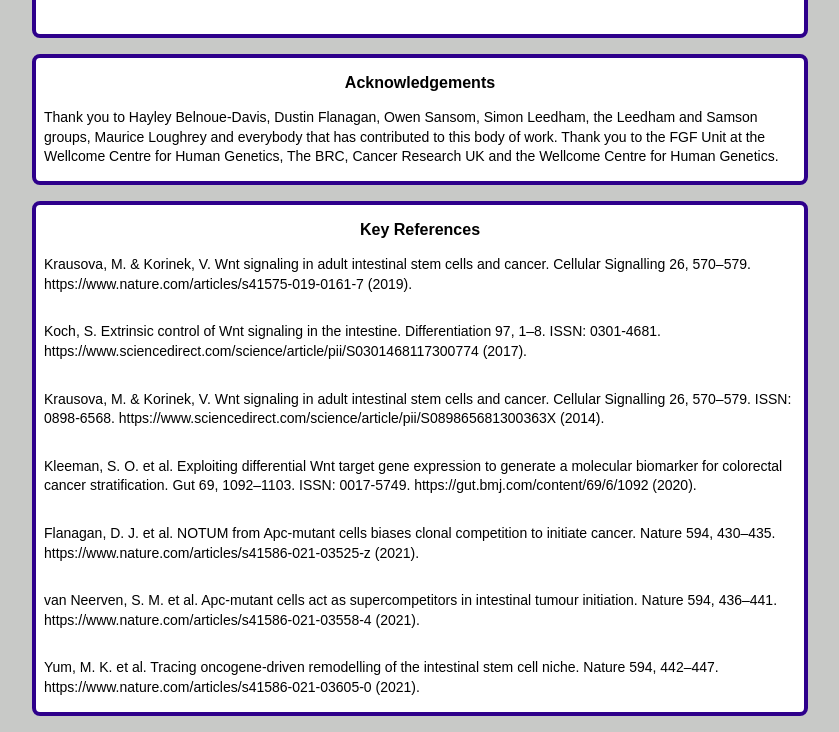
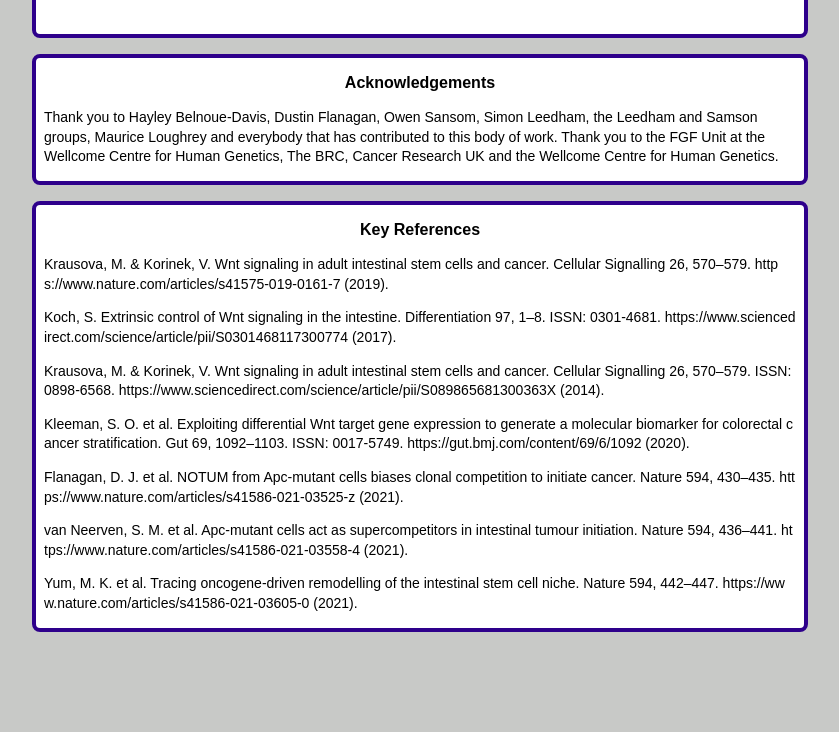
Before and after one commit to nnasreddin/research, a plain HTML site: page pages/abstract.html in a window 1280 px wide. Shown: the part 1896-2628 px from the top of the page, without its empty margins (220-1059 px from the left). After the commit the page ends 2544 px from the top, so only its background shows below. Drawn offline with Linux system fonts and the light colour scheme.

Commit message:
One more time for good luck

```diff
--- a/pages/abstract.html
+++ b/pages/abstract.html
@@ -77,6 +77,7 @@
         <div class="content">
             <div class="key-references">
                 <h4>Key References</h4>
+                <div class="references">
                     <ul>
                         <li>
                             <a href="https://www.nature.com/articles/s41575-019-0161-7" target="_blank">
@@ -117,5 +118,6 @@
                 </div>
             </div>
         </div>
+    </div>
 
 </body>
--- a/style.css
+++ b/style.css
@@ -16,7 +16,7 @@ body {
 
 a {
     text-decoration: none;
-    font-size: 14px, 2.4vmin;
+    font-size: 14px;
 }
 
 .header {
@@ -174,14 +174,26 @@ ul {
     padding-right: min(8px, 1.5vw);
 }
 
-.key-references ul li{
-    margin: 14px 0;
-    display: inline-block;
+.references{
+    margin: 7px 0;
+    width: eval(60vw - 16px);
 }
 
-.key-references ul li a{
+.references ul {
+    display: inline-block;
+    word-break: break-all;
+}
+
+.references ul li{
+    margin: 7px 0;
+    display: inline-block;
+    word-break: break-all;
+}
+
+.references ul li a{
     color: #000000;
     display: inline-block;
+    word-break: break-all;
 }
 
 .abstract {
@@ -228,6 +240,9 @@ img {
     .abstract-text, .abstract-image, .acknowledgements, .key-references {
         width: 90vw;
     }
+    .references {
+        width: eval(90vw - 3.5vw);
+    }
     h3{
         font-size: 16px;
         width: 80vw
```
Lines whose indentation alone changed are shown as unchanged.
